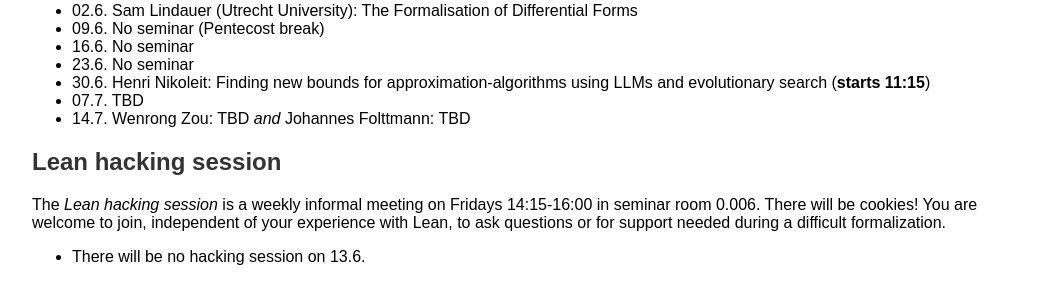
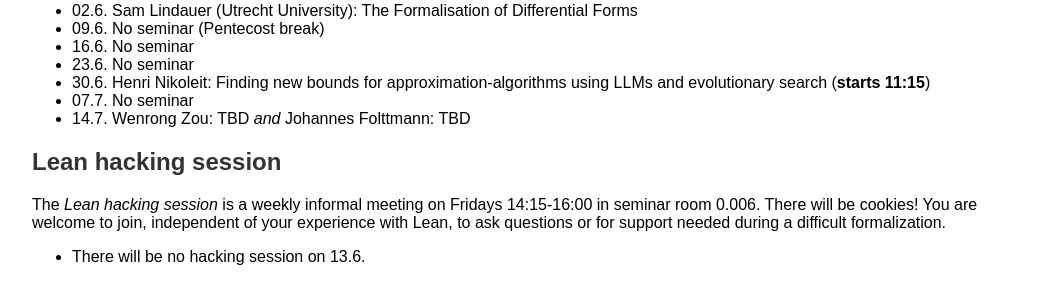
Before and after one commit to fpvandoorn/fpvandoorn.github.io, a Jekyll site: the page built from formalized-mathematics.md, in a window 1280 px wide. Shown: the part 964-1248 px from the top of the page, without its empty margins (108-1170 px from the left). Built offline with Jekyll 4.4.1, drawn with Linux system fonts in a browser that asks for light colours; our own code applies the rules of GitHub Pages for plain Markdown files.

Commit message:
no seminar

```diff
--- a/formalized-mathematics.md
+++ b/formalized-mathematics.md
@@ -56,7 +56,7 @@ Schedule:
 * 16.6. No seminar
 * 23.6. No seminar
 * 30.6. Henri Nikoleit: Finding new bounds for approximation-algorithms using LLMs and evolutionary search (**starts 11:15**)
-* 07.7. TBD
+* 07.7. No seminar
 * 14.7. Wenrong Zou: TBD *and* Johannes Folttmann: TBD
 
 <!-- The seminar will be Tue 10-12 in WiSe 25/26. -->
```
